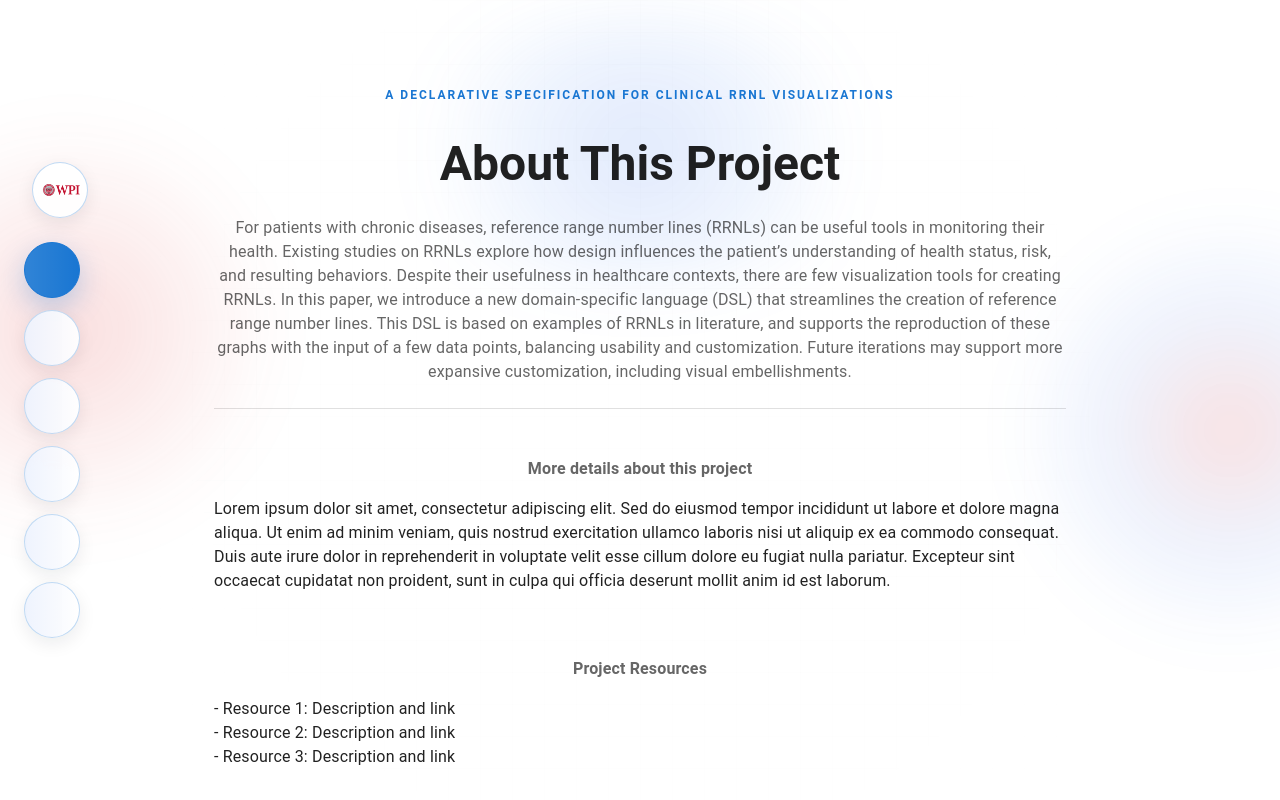
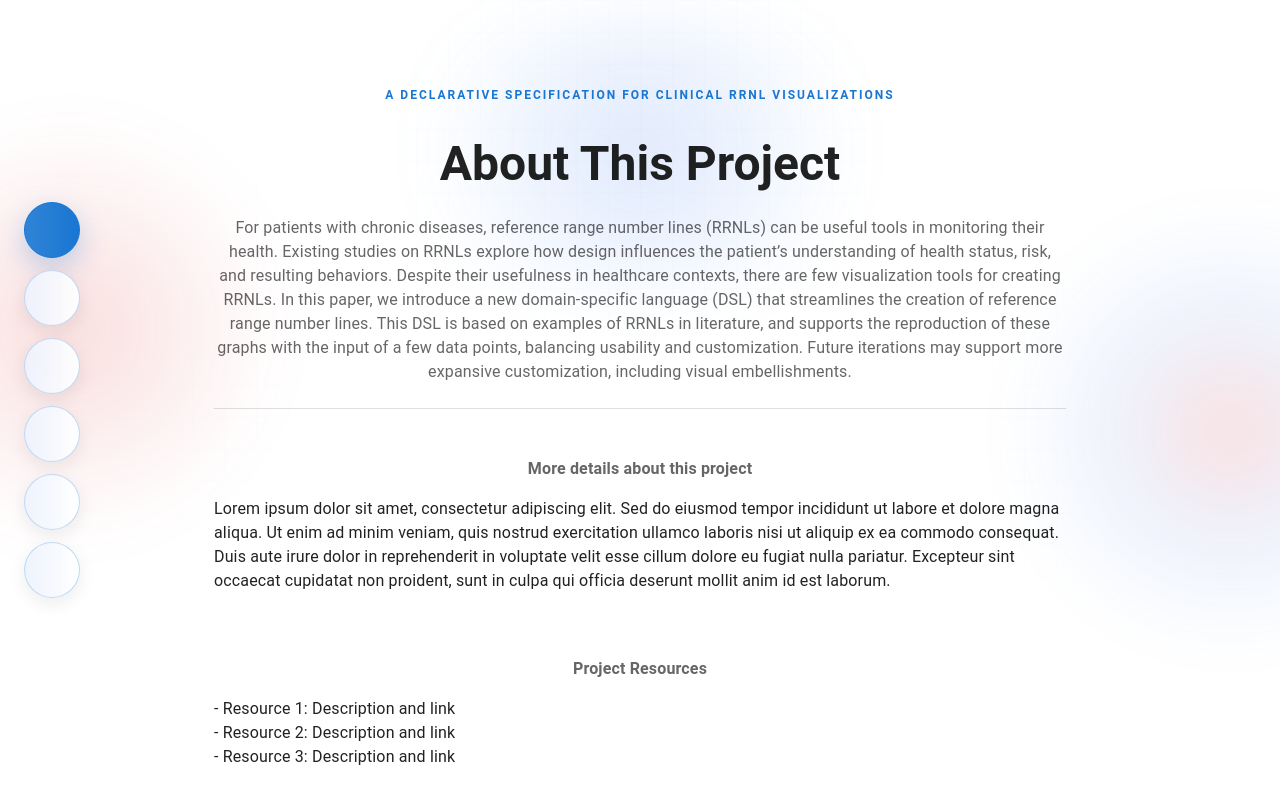
Before and after one commit to zoefisk/mqp-showcase-site, a Next.js app: page / in a window 1280 px wide. Shown: the top 800 px of the page. Built offline with nearby package versions, Linux system fonts and the light colour scheme; some icons are missing.

Commit message:
remove tooltip & wpi stuff
I will need to find a new spot to put that...

```diff
--- a/src/components/layout/FloatingNav.tsx
+++ b/src/components/layout/FloatingNav.tsx
@@ -8,7 +8,6 @@ import {
     ButtonBase,
     Stack,
     Typography,
-    Tooltip,
     alpha,
 } from "@mui/material";
 
@@ -55,126 +54,6 @@ function NavRail({ children }: React.PropsWithChildren) {
     );
 }
 
-function NavBrand() {
-    return (
-        <Box
-            sx={{
-                mb: 3,
-                px: 1,
-                display: "flex",
-                justifyContent: "flex-start",
-            }}
-        >
-            <Box
-                component="a"
-                href="https://www.wpi.edu/"
-                target="_blank"
-                rel="noopener noreferrer"
-                sx={(theme) => ({
-                    width: COLLAPSED_SIZE,
-                    height: COLLAPSED_SIZE,
-                    overflow: "hidden",
-                    display: "flex",
-                    alignItems: "center",
-                    justifyContent: "flex-start",
-                    textDecoration: "none",
-                    borderRadius: "999px",
-                    backgroundColor: alpha(theme.palette.background.paper, 0.92),
-                    border: "1px solid",
-                    borderColor: alpha(theme.palette.primary.main, 0.28),
-                    backdropFilter: "blur(10px)",
-                    boxShadow: "0 6px 18px rgba(15,23,42,0.08)",
-                    px: 0,
-                    transition:
-                        "width 0.28s ease, background-color 0.22s ease, box-shadow 0.22s ease, transform 0.22s ease, border-color 0.22s ease",
-                    "&:hover": {
-                        width: EXPANDED_WIDTH,
-                        transform: "translateX(4px)",
-                        backgroundColor: alpha(theme.palette.background.paper, 1),
-                        borderColor: theme.palette.primary.main,
-                        boxShadow: "0 10px 24px rgba(15,23,42,0.14)",
-                    },
-                    "& .brand-copy": {
-                        opacity: 0,
-                        transform: "translateX(-6px)",
-                        transition: "opacity 0.18s ease, transform 0.22s ease",
-                        whiteSpace: "nowrap",
-                    },
-                    "&:hover .brand-copy": {
-                        opacity: 1,
-                        transform: "translateX(0)",
-                    },
-                })}
-            >
-                <BrandLogoSlot />
-                <BrandCopy />
-            </Box>
-        </Box>
-    );
-}
-
-function BrandLogoSlot() {
-    return (
-        <Box
-            sx={{
-                width: COLLAPSED_SIZE,
-                minWidth: COLLAPSED_SIZE,
-                height: COLLAPSED_SIZE,
-                display: "flex",
-                alignItems: "center",
-                justifyContent: "center",
-                position: "relative",
-                zIndex: 1,
-            }}
-        >
-            <img
-                src="/WPI.png"
-                alt="WPI Logo"
-                style={{
-                    display: "block",
-                    width: "38px",
-                    height: "auto",
-                }}
-            />
-        </Box>
-    );
-}
-
-function BrandCopy() {
-    return (
-        <Box
-            sx={{
-                pr: 3,
-                minWidth: 0,
-                display: "flex",
-                flexDirection: "column",
-                justifyContent: "center",
-            }}
-        >
-            <Typography
-                className="brand-copy"
-                sx={{
-                    fontWeight: 700,
-                    lineHeight: 1.1,
-                    color: "text.primary",
-                }}
-            >
-                Data Visualization MQP
-            </Typography>
-            <Typography
-                className="brand-copy"
-                variant="body2"
-                sx={{
-                    color: "text.secondary",
-                    mt: 0.25,
-                }}
-            >
-                Explore the project and tools
-            </Typography>
-        </Box>
-    );
-}
-
 function NavList() {
     const pathname = usePathname();
 
@@ -201,7 +80,6 @@ function NavListItem({
     const Icon = item.icon;
 
     return (
-        <Tooltip title={item.label} placement="right" arrow>
         <ButtonBase
             component={Link}
             href={item.href}
@@ -265,7 +143,6 @@ function NavListItem({
 
             <NavLabel>{item.label}</NavLabel>
         </ButtonBase>
-        </Tooltip>
     );
 }
 
@@ -325,7 +202,6 @@ function NavLabel({ children }: React.PropsWithChildren) {
 export default function FloatingNav() {
     return (
         <NavRail>
-            <NavBrand />
             <NavList />
         </NavRail>
     );
```
Lines whose indentation alone changed are shown as unchanged.
